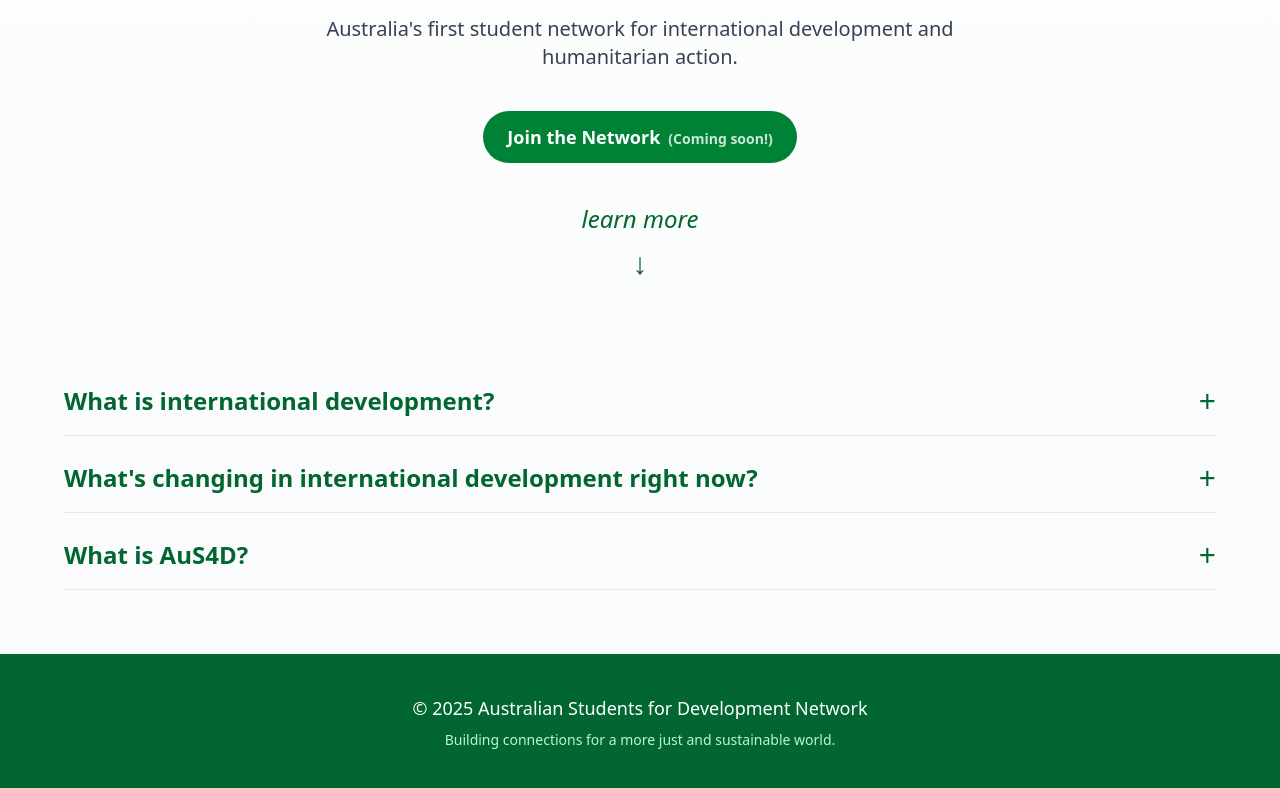
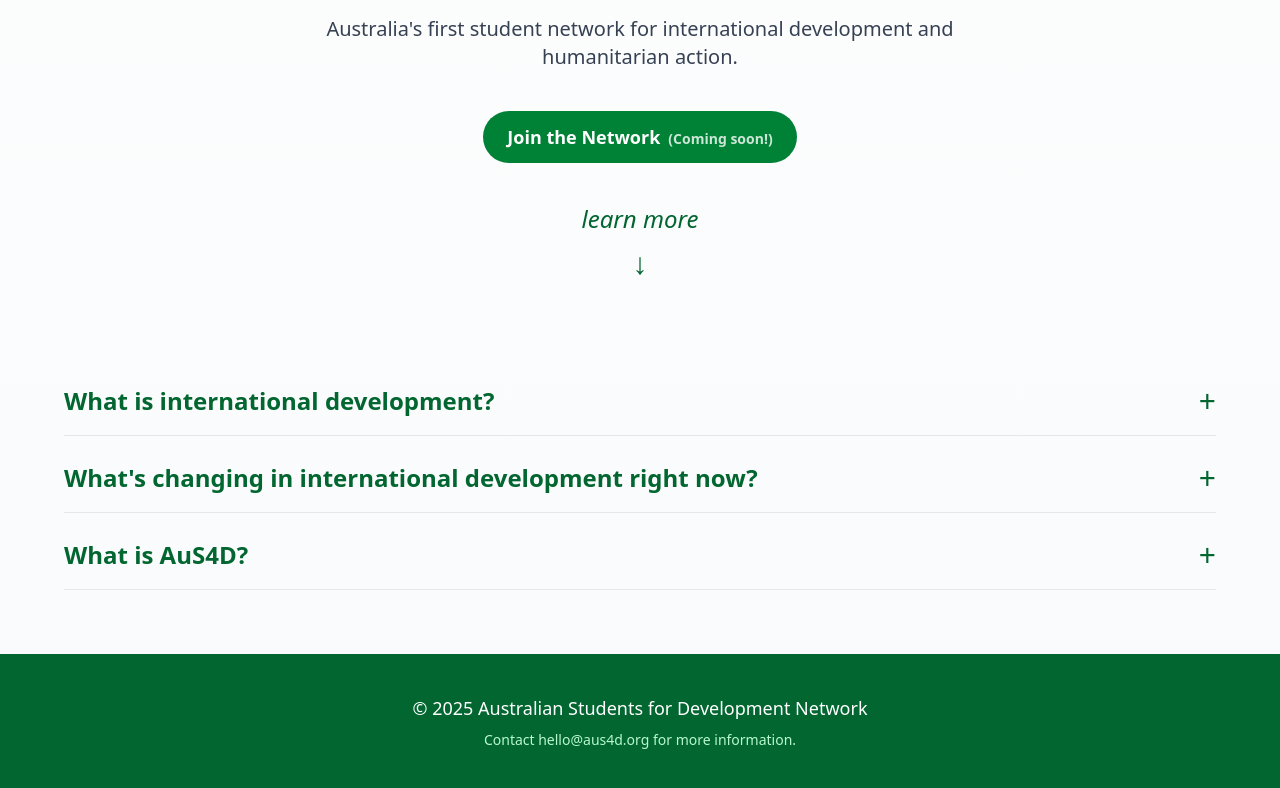
Before and after one commit to AuS4D-Web-Dev/AuS4D-Frontend, a React (Vite) app: page / in a window 1280 px wide. Shown: the part 715-1503 px from the top of the page. Built offline with nearby package versions, Linux system fonts and the light colour scheme.

Commit message:
Update Footer.tsx

```diff
--- a/src/components/home/Footer.tsx
+++ b/src/components/home/Footer.tsx
@@ -13,7 +13,7 @@ const Footer: FC<FooterProps> = ({ id = "footer" }) => (
             © {new Date().getFullYear()} Australian Students for Development Network
         </p>
         <p className="text-sm mt-2 text-green-200">
-            Building connections for a more just and sustainable world.
+            Contact hello@aus4d.org for more information.
         </p>
     </footer>
 );
```
